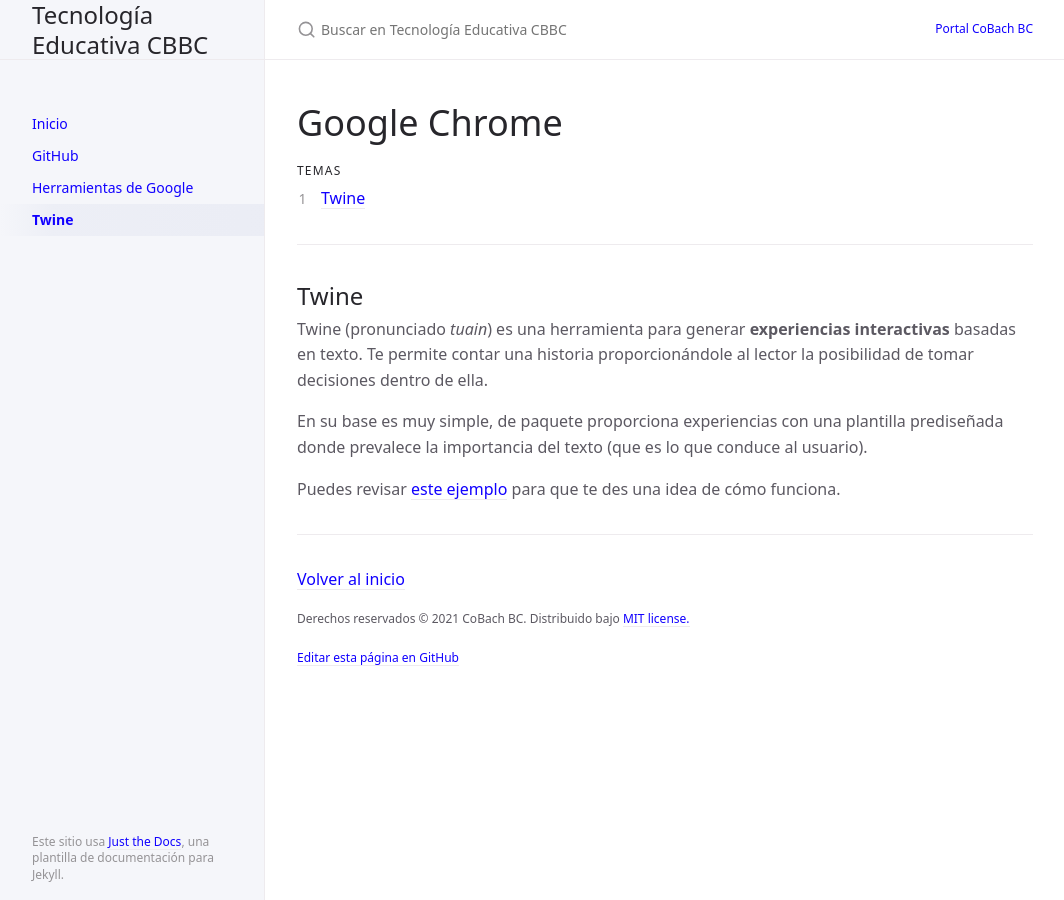
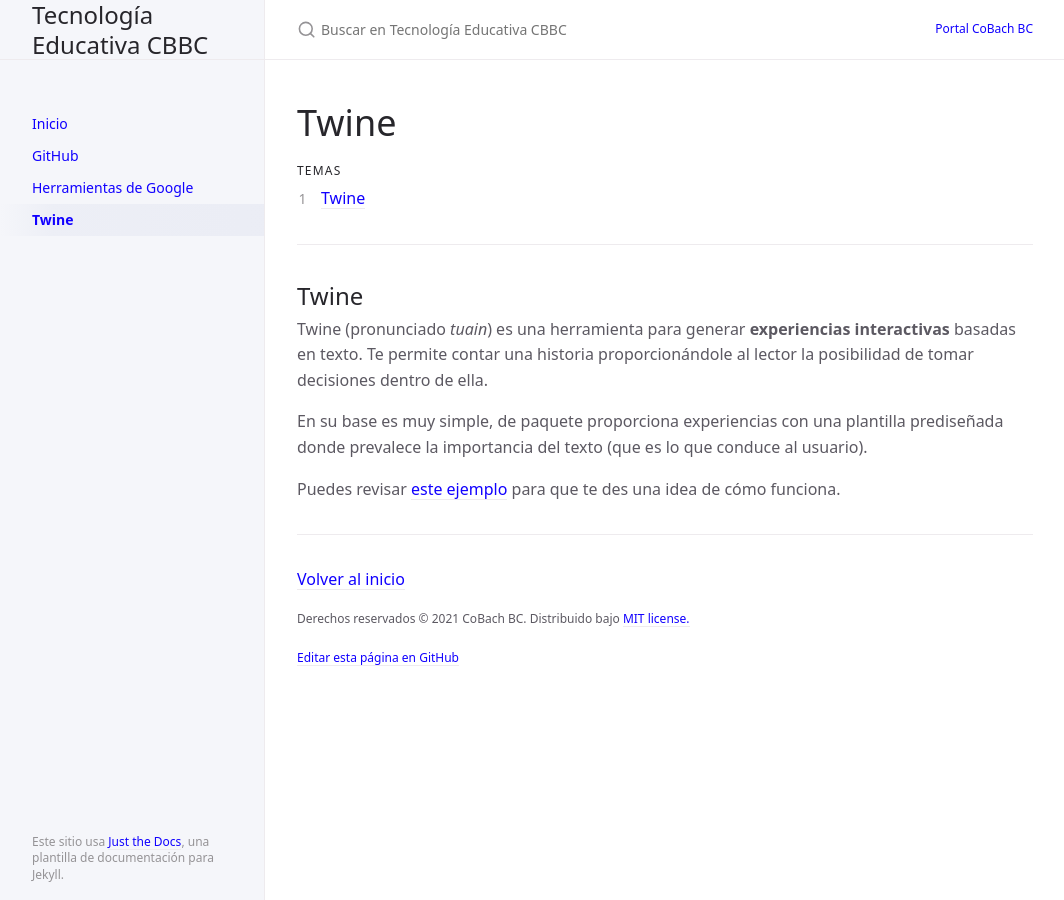
Before and after one commit to CoBachBC/demo, a Jekyll site: the page built from docs/twine.md, in a window 1280 px wide. Shown: the whole page, without its empty margins (107-1171 px from the left). Built offline with Jekyll 4.4.1, drawn with Linux system fonts in a browser that asks for light colours.

Commit message:
Update twine.md

```diff
--- a/docs/twine.md
+++ b/docs/twine.md
@@ -4,7 +4,7 @@
 nav_order: 4
 ---
 
-# Google Chrome
+# Twine
 {: .no_toc }
 
 ## Temas
@@ -21,4 +21,4 @@
 
 En su base es muy simple, de paquete proporciona experiencias con una plantilla prediseñada donde prevalece la importancia del texto (que es lo que conduce al usuario).
 
-Puedes revisar <a href="twine-demo.html" target="_blank">este ejemplo</a> para que te des una idea de cómo funciona.
+Puedes revisar <a href="/twine-demo.html" target="_blank">este ejemplo</a> para que te des una idea de cómo funciona.
```
